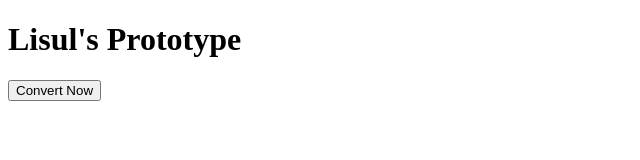
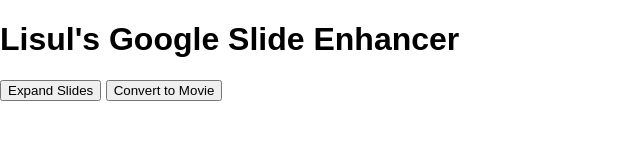
Before and after one commit to LEL16/google-slides-enhancer-extension, a website built with webpack: page src/views/popup.html in a window 1280 px wide. Shown: the whole page, without its empty margins (0-640 px from the left). Built offline with nearby package versions, Linux system fonts and the light colour scheme; files whose address does not match are found by name.

Commit message:
Boilerplate template created.

```diff
--- a/src/views/popup.html
+++ b/src/views/popup.html
@@ -1,16 +1,21 @@
 <!DOCTYPE html>
-<html lang="en">
-<head>
-    <meta charset="UTF-8">
-    <meta name="viewport" content="width=device-width, initial-scale=1.0">
-    <title>Lisul's Prototype PPTX Converter</title>
-</head>
-<body>
-    <div>
-        <h1>Lisul's Prototype</h1>
-        <button id="convert-btn">Convert Now</button>
-        <script src="popup.js"></script>
-    </div>
-
-</body>
+<html>
+    <head>
+        <title>Google Slides Enhancer</title>
+        <style>
+            body {
+                font-family: Arial, Helvetica, sans-serif;
+            }
+            body {
+                display: block;
+                margin: 10px 0;
+            }
+        </style>
+    </head>
+    <body>
+        <h1>Lisul's Google Slide Enhancer</h1>
+        <button id="expand-slides">Expand Slides</button>
+        <button id=""convert-to-movie">Convert to Movie</button>
+        <script src="../js/popup.js"></script>
+    </body>
 </html>
```
Also changed, not shown: manifest.json.
